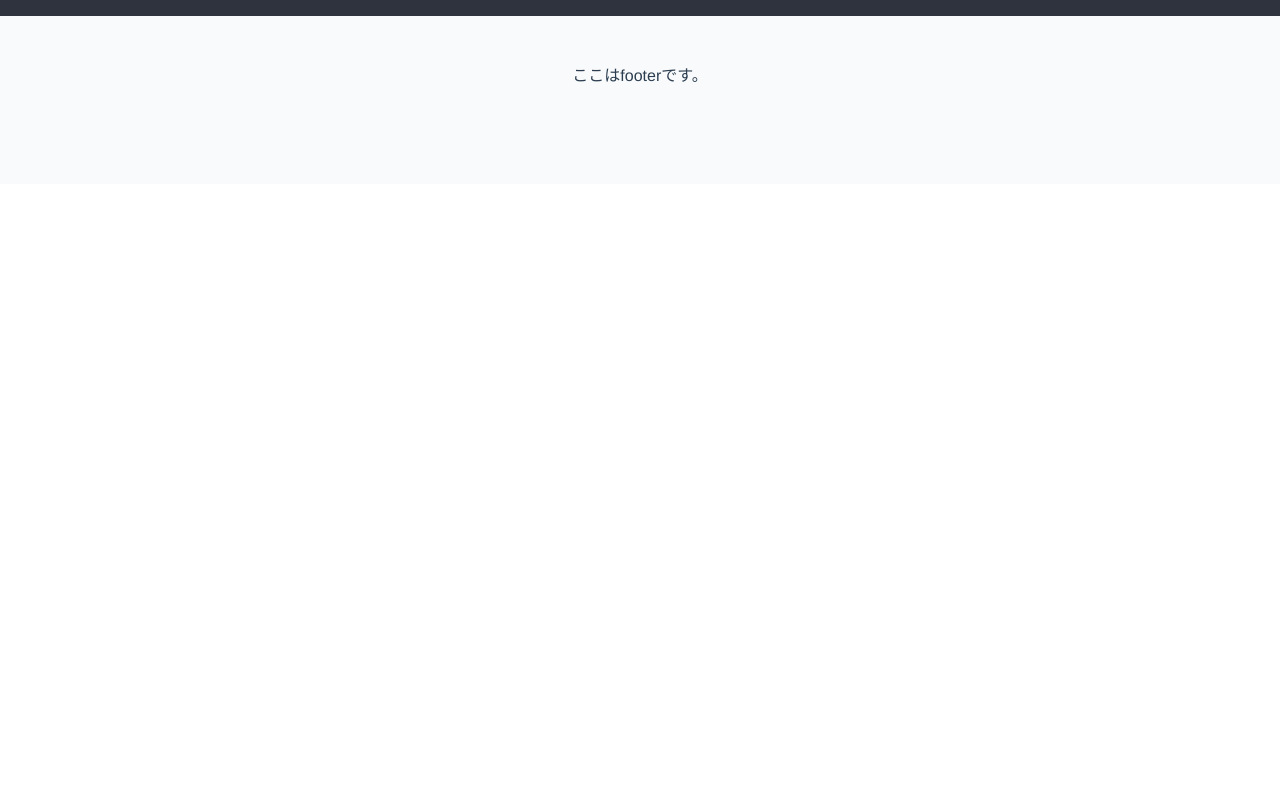
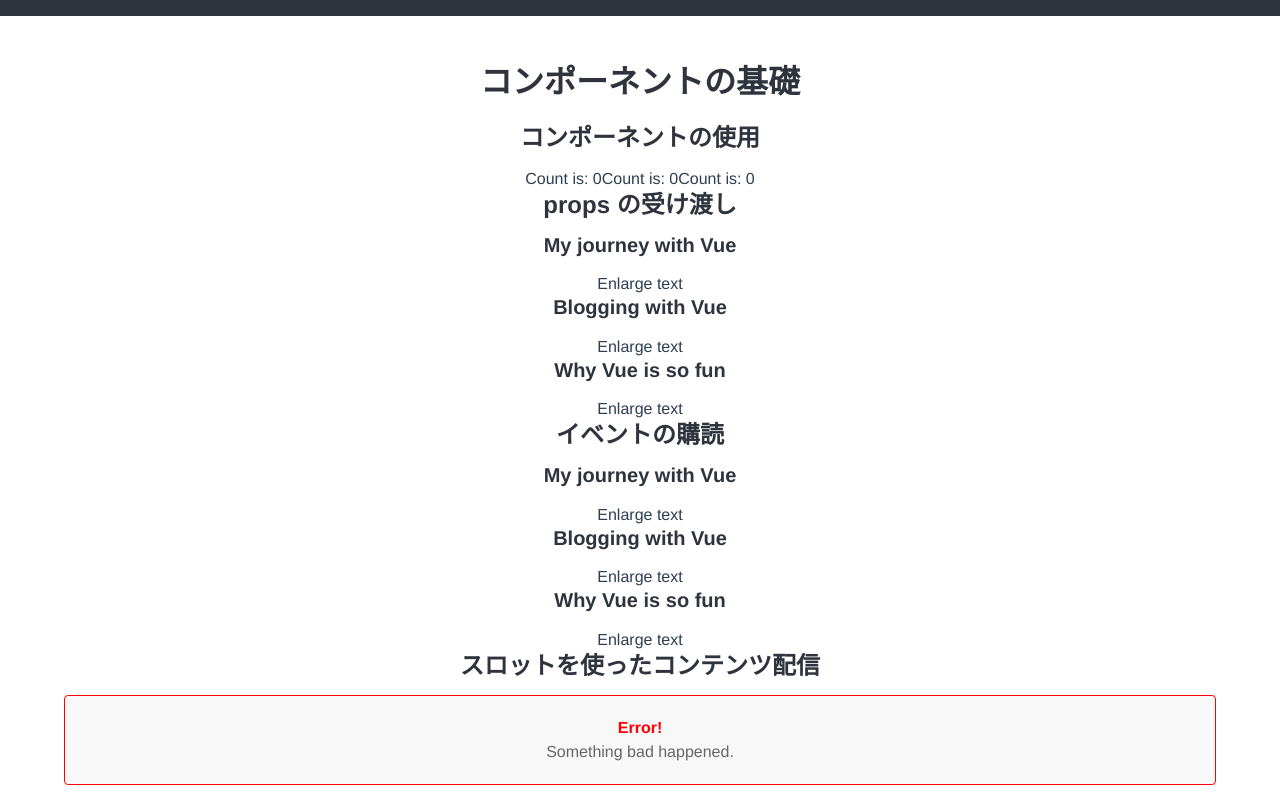
Before and after one commit to sakuteya/io-practice, a Vue app in the folder vue-app/: page /component-basics in a window 1280 px wide. Shown: the part 240-1040 px from the top of the page. Before the commit the page ends 800 px from the top, so only its background shows below. Built offline with nearby package versions, Linux system fonts and the light colour scheme.

Commit message:
コンポーネントの基礎

```diff
--- /dev/null
+++ b/vue-app/src/components/AlertBox.vue
@@ -0,0 +1,21 @@
+<template>
+  <div class="alert-box">
+    <strong>Error!</strong>
+    <br />
+    <slot />
+  </div>
+</template>
+
+<style scoped>
+.alert-box {
+  color: #666;
+  border: 1px solid red;
+  border-radius: 4px;
+  padding: 20px;
+  background-color: #f8f8f8;
+}
+
+strong {
+  color: red;
+}
+</style>
--- /dev/null
+++ b/vue-app/src/components/BlogPost.vue.vue
@@ -0,0 +1,11 @@
+<script setup>
+defineProps(['title'])
+defineEmits(['enlarge-text'])
+</script>
+
+<template>
+  <div class="blog-post">
+    <h4>{{ title }}</h4>
+    <button @click="$emit('enlarge-text')">Enlarge text</button>
+  </div>
+</template>
--- a/vue-app/src/main.js
+++ b/vue-app/src/main.js
@@ -12,6 +12,7 @@ import EventView from './pages/EventView.vue'
 import FormsView from './pages/FormsView.vue'
 import WatchersView from './pages/WatchersView.vue'
 import TemplateView from './pages/TemplateView.vue'
+import ComponentView from './pages/ComponentView.vue'
 import TmpView from './pages/TmpView.vue'
 import { createRouter, createWebHistory } from 'vue-router'
 
@@ -28,6 +29,7 @@ const routes = [
   { path: '/forms', component: FormsView },
   { path: '/watchers', component: WatchersView },
   { path: '/template', component: TemplateView },
+  { path: '/component-basics', component: ComponentView },
   { path: '/tmp', component: TmpView },
 ]
 
--- /dev/null
+++ b/vue-app/src/pages/ComponentView.vue
@@ -0,0 +1,51 @@
+<script setup>
+import { ref } from 'vue'
+import BlogPost from '@/components/BlogPost.vue.vue'
+import CountButton from '@/atoms/CountButton.vue'
+import AlertBox from '@/components/AlertBox.vue'
+// コンポーネントの使用
+// props の受け渡し
+const posts = ref([
+  { id: 1, title: 'My journey with Vue' },
+  { id: 2, title: 'Blogging with Vue' },
+  { id: 3, title: 'Why Vue is so fun' }
+])
+
+// イベントの購読
+const postFontSize = ref(1)
+const emit = defineEmits(['enlarge-text'])
+
+emit('enlarge-text')
+</script>
+
+<template>
+  <section class="content section">
+    <h1 class="title">コンポーネントの基礎</h1>
+    <!-- コンポーネントの使用 -->
+    <div class="container">
+      <h3>コンポーネントの使用</h3>
+      <CountButton />
+      <CountButton />
+      <CountButton />
+    </div>
+    <!-- props の受け渡し -->
+    <div class="container">
+      <h3>props の受け渡し</h3>
+      <BlogPost v-for="post in posts" :key="post.id" :title="post.title" />
+    </div>
+    <!-- イベントの購読 -->
+    <div class="container">
+      <h3>イベントの購読</h3>
+      <div :style="{ fontSize: postFontSize + 'em' }">
+        <BlogPost v-for="post in posts" :key="post.id" :title="post.title" @enlarge-text="postFontSize += 0.1" />
+      </div>
+    </div>
+    <!-- スロットを使ったコンテンツ配信 -->
+    <div class="container">
+      <h3>スロットを使ったコンテンツ配信</h3>
+      <AlertBox>
+        Something bad happened.
+      </AlertBox>
+    </div>
+  </section>
+</template>
--- a/vue-app/src/pages/HomeView.vue
+++ b/vue-app/src/pages/HomeView.vue
@@ -42,6 +42,9 @@ console.log(route.fullPath)
         <RouterLink to="/template">テンプレート参照</RouterLink>
       </div>
       <div class="columns">
+        <RouterLink to="/component-basics">コンポーネントの基礎</RouterLink>
+      </div>
+      <div class="columns">
         <RouterLink to="/tmp">TmpView</RouterLink>
       </div>
     </div>
```
